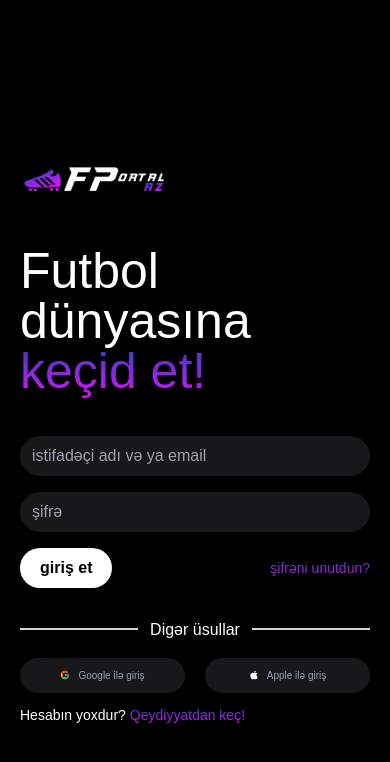
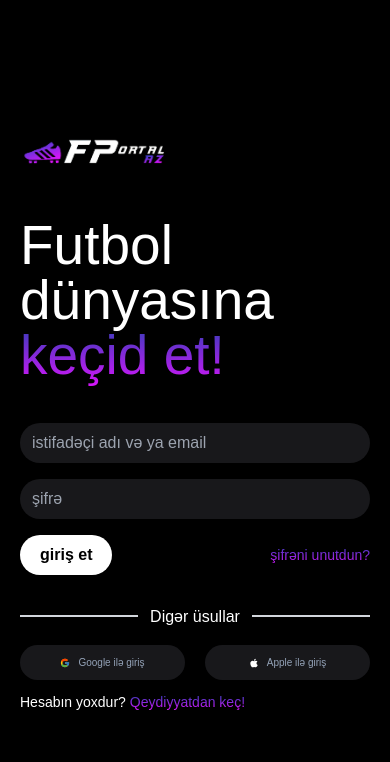
Before and after one commit to NHnew/fportalaz, a React (Vite) app: page / in a window 390 px wide. Shown: the top 762 px of the page. Built offline with nearby package versions, Linux system fonts and the light colour scheme.

Commit message:
styleeeechangesss

```diff
--- a/src/components/Login/Login.css
+++ b/src/components/Login/Login.css
@@ -10,7 +10,8 @@
     -webkit-text-fill-color: transparent;
 }
 
-.googlebtn,.applebtn {
+.googlebtn,
+.applebtn {
     font-size: 13px;
 }
 
@@ -30,7 +31,6 @@
 @media screen and (max-width: 992px) {
     .register {
         width: 100% !important;
-        padding-top: 40px;
     }
 
     .logo {
@@ -38,7 +38,7 @@
     }
 
     .signtitle {
-        font-size: 50px !important;
+        font-size: 55px !important;
         line-height: 1 !important;
     }
 
```
